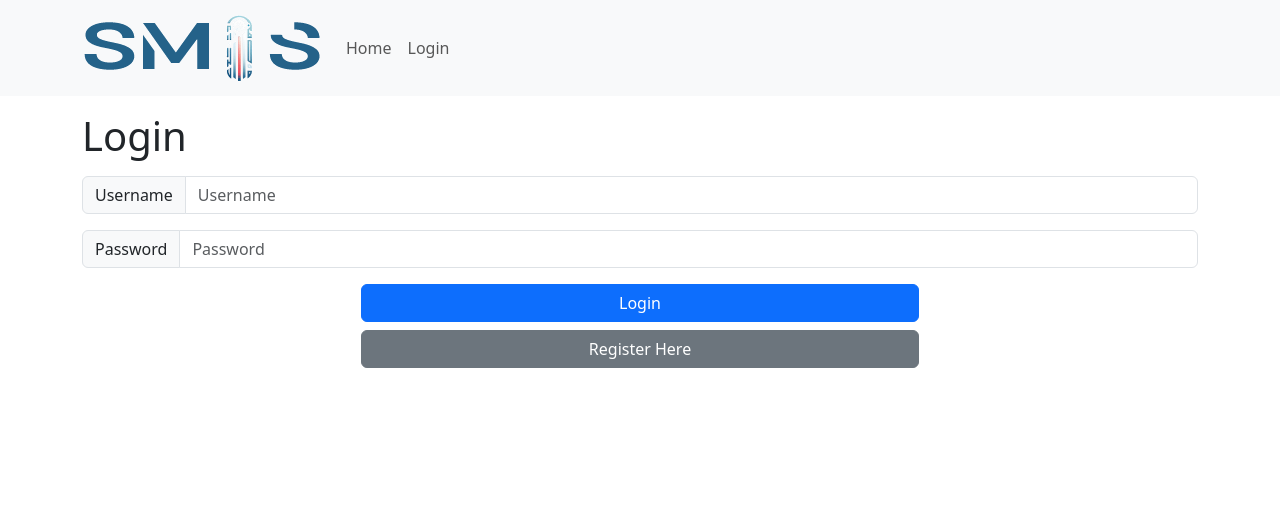
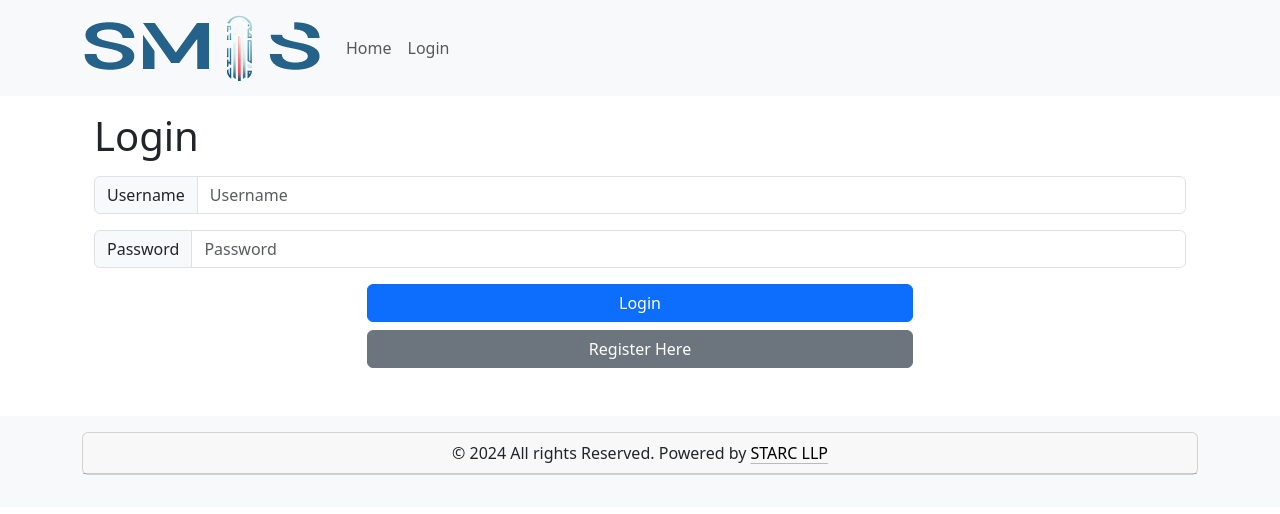
Before and after one commit to shykull/SMIS, a React (Vite) app in the folder client/: page /login in a window 1280 px wide. Shown: the top 514 px of the page. Built offline with nearby package versions, Linux system fonts and the light colour scheme; no server answers.

Commit message:
add footer

```diff
--- a/client/src/App.jsx
+++ b/client/src/App.jsx
@@ -1,6 +1,7 @@
 import './App.css';
 import { BrowserRouter as Router, Route, Routes } from 'react-router-dom';
 import Navbar from './components/Navbar';
+import Footer from './components/Footer';
 import Home from "./pages/Home";
 import Login from "./pages/Login";
 import Profile from "./pages/Profile";
@@ -15,6 +16,7 @@ function App() {
       <AuthProvider>
         <Router>
           <Navbar />
+          <div className="container flex-grow-1">
             <Routes>
               <Route path="/" element={<Home />} />
               <Route path="/login" element={<Login />} />
@@ -22,7 +24,10 @@ function App() {
               <Route path="/profile" element={<Profile />} />
               <Route path="*" element={<PageNotFound />} />
             </Routes>
+          </div>
+          <Footer />
         </Router>
+
       </AuthProvider>
     </div>
   );
--- /dev/null
+++ b/client/src/components/Footer.jsx
@@ -0,0 +1,25 @@
+import React from 'react';
+
+function Footer() {
+  return (
+    <footer className="bg-body-tertiary text-light py-3 mt-5">
+      <div className="container mb-3">
+        <div className="card text-center" style={{ height: 'auto' }}>
+          <div className="card-header">
+            &copy; {new Date().getFullYear()} All rights Reserved.{' '}
+            Powered by <a
+              className="link-offset-2 link-body-emphasis link-underline-opacity-25 link-underline-opacity-100-hover"
+              href="https://www.starc-my.com"
+              target="_blank"
+              rel="noopener noreferrer"
+            >
+              STARC LLP
+            </a>
+          </div>
+        </div>
+      </div>
+    </footer>
+  );
+}
+
+export default Footer;
```
Lines whose indentation alone changed are shown as unchanged.
